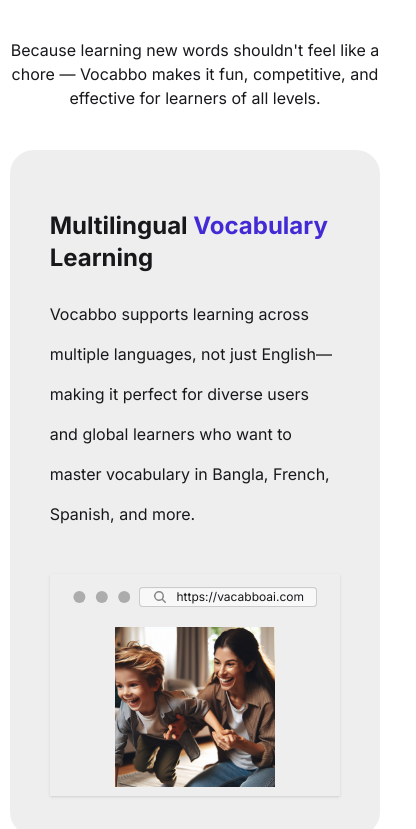
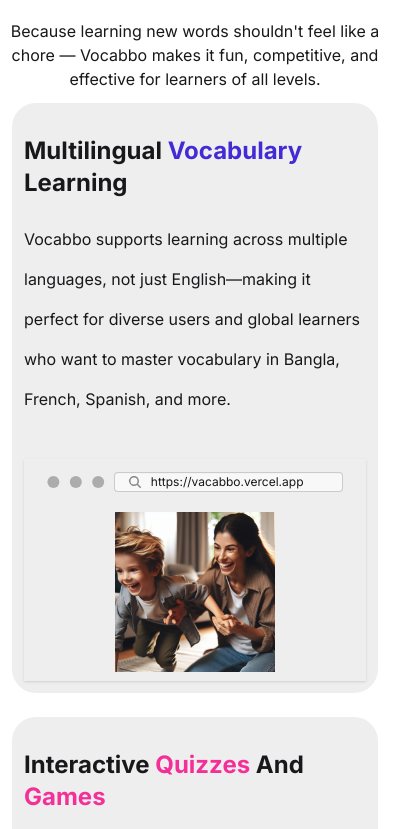
Before and after one commit to Md-Nur/vocabbo, a Next.js app: page / in a window 390 px wide. Shown: the part 1078-1907 px from the top of the page, 416 px wide, since content can reach past the window. Built offline with nearby package versions, Linux system fonts and the light colour scheme; no server answers.

Commit message:
ui design solve for mobile view

```diff
--- a/src/components/Home/FeatureCards.tsx
+++ b/src/components/Home/FeatureCards.tsx
@@ -3,7 +3,7 @@ import React from "react";
 
 const FeatureCards = () => {
   return (
-    <div className="flex max-w-6xl mx-auto justify-between m-10">
+    <div className="flex max-w-6xl mx-auto justify-around m-10 flex-wrap gap-2">
       <div className="card bg-base-100 dark:bg-base-200 shadow-sm w-72">
         <div className="card-body">
           <span className="text-2xl">🏆</span>
--- a/src/components/Home/Hero.tsx
+++ b/src/components/Home/Hero.tsx
@@ -13,7 +13,7 @@ const Hero = () => {
             width={1000}
             height={1000}
             src="/hero.png"
-            className="max-w-sm"
+            className="max-w-sm w-full"
           />
           <div className="">
             <h1 className="text-5xl font-bold leading-16">
--- a/src/components/Home/WhyVocabbo.tsx
+++ b/src/components/Home/WhyVocabbo.tsx
@@ -48,14 +48,14 @@ const WhyVocabbo = () => {
         <span className="text-primary">Vocabbo?</span>
       </Title>
       <p className="text-center max-w-xl mx-auto">
-        Because learning new words shouldn&apos;t feel like a chore — Vocabbo makes
-        it fun, competitive, and effective for learners of all levels.
+        Because learning new words shouldn&apos;t feel like a chore — Vocabbo
+        makes it fun, competitive, and effective for learners of all levels.
       </p>
       <div className="flex flex-col items-center">
         {keyFeatures.map((feature, index) => (
           <div
             key={index}
-            className={`flex flex-col bg-base-200 m-10 rounded-3xl p-10 gap-10 ${
+            className={`flex flex-col bg-base-200 m-3 md:m-10 rounded-3xl p-3 md:p-10 gap-10 ${
               index % 2 === 0 ? "md:flex-row" : "md:flex-row-reverse"
             } bg-base-300`}
           >
@@ -78,7 +78,7 @@ const WhyVocabbo = () => {
             <div className="w-full max-w-xl shadow">
               <div className="mockup-browser border border-base-300 w-full">
                 <div className="mockup-browser-toolbar">
-                  <div className="input">https://vacabboai.com</div>
+                  <div className="input">https://vacabbo.vercel.app</div>
                 </div>
                 <div className="grid place-content-center h-44">
                   <Image
```
